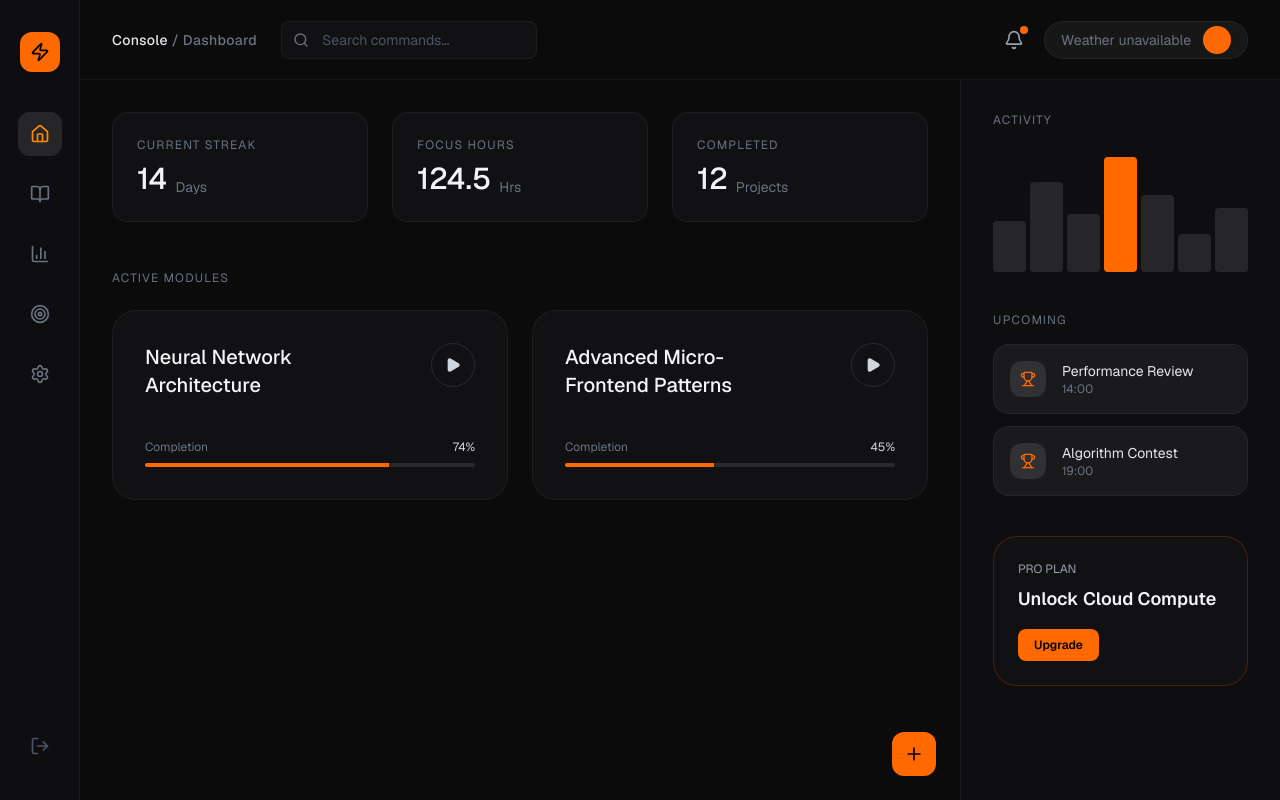
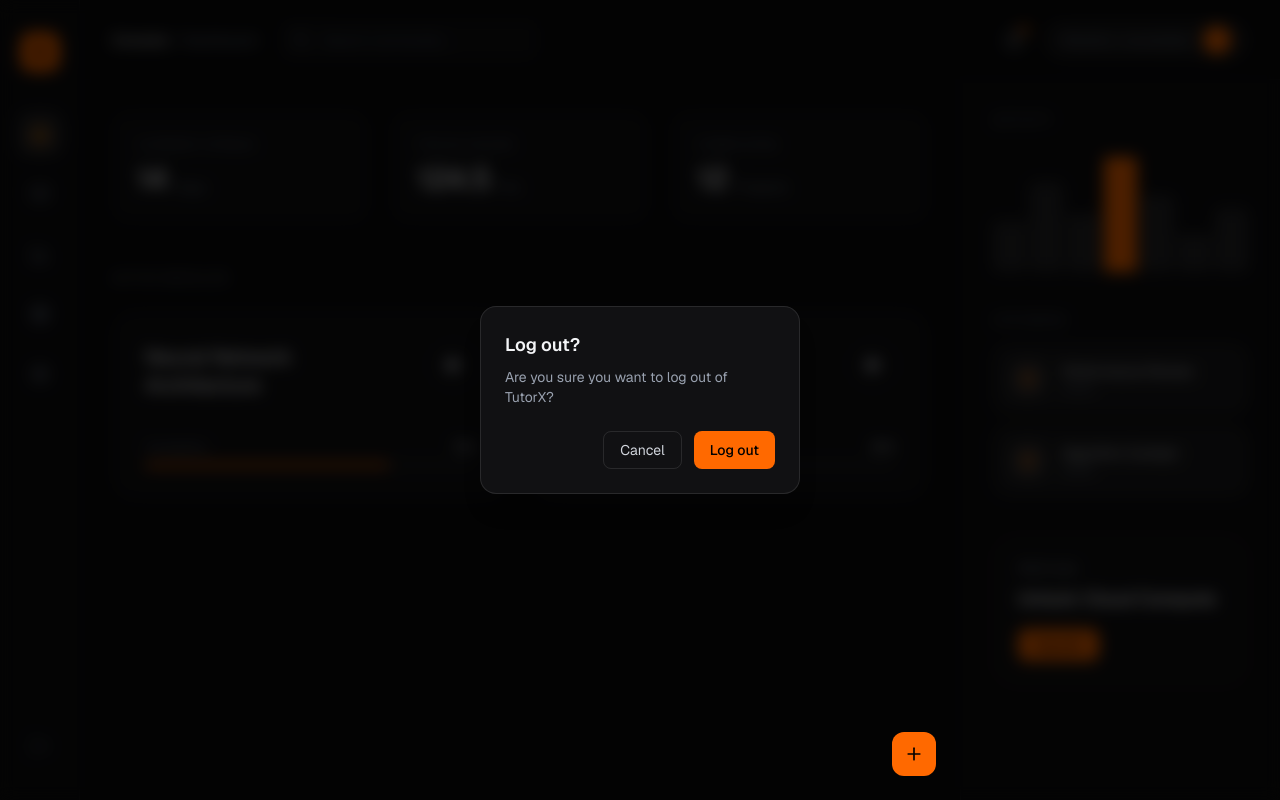
Before and after one commit to Madhav-sp/ai_learning_platform, a Next.js app: page /dashboard in a window 1280 px wide. Both pictures are taken after a click on the button 39 px from the left and 746 px from the top of the page. Built offline with nearby package versions, Linux system fonts and the light colour scheme; no server answers.

Commit message:
added a logout feature

```diff
--- a/app/dashboard/page.jsx
+++ b/app/dashboard/page.jsx
@@ -1,6 +1,6 @@
 "use client";
 
-import React from "react";
+import React, { useState } from "react";
 import {
   Home,
   BookOpen,
@@ -14,7 +14,7 @@
   Play,
   Trophy,
 } from "lucide-react";
-import { UserButton } from "@clerk/nextjs";
+import { useClerk, UserButton } from "@clerk/nextjs";
 import WeatherWidget from "../components/WeatherWidget";
 import OrangePlusButton from "../components/button";
 import { useRouter } from "next/navigation";
@@ -40,7 +40,11 @@
 
 /* ================= SIDEBAR ================= */
 
+
 function Sidebar() {
+  const { signOut } = useClerk();
+  const [showLogoutModal, setShowLogoutModal] = useState(false);
+
   const navItems = [
     { icon: Home, label: "Home", active: true },
     { icon: BookOpen, label: "Library" },
@@ -50,12 +54,16 @@
   ];
 
   return (
+    <>
       <aside className="w-20 bg-[#0e0e10] border-r border-white/5 flex flex-col items-center py-8 justify-between">
+        {/* TOP */}
         <div className="flex flex-col items-center gap-10">
+          {/* LOGO */}
           <div className="w-10 h-10 bg-orange-500 rounded-xl flex items-center justify-center shadow-md">
             <Zap className="w-5 h-5 text-black" />
           </div>
 
+          {/* NAV */}
           <nav className="flex flex-col gap-4">
             {navItems.map((item, i) => (
               <button
@@ -65,6 +73,7 @@
                     ? "bg-white/10 text-orange-400"
                     : "text-gray-500 hover:text-gray-200 hover:bg-white/5"
                 }`}
+                title={item.label}
               >
                 <item.icon className="w-5 h-5" />
               </button>
@@ -72,12 +81,57 @@
           </nav>
         </div>
 
-      <button className="p-3 text-gray-600 hover:text-red-400 transition-colors">
+        {/* LOGOUT */}
+        <button
+          onClick={() => setShowLogoutModal(true)}
+          className="p-3 text-gray-600 hover:text-red-400 transition-colors"
+          title="Logout"
+        >
           <LogOut className="w-5 h-5" />
         </button>
       </aside>
+
+      {/* ================= LOGOUT MODAL ================= */}
+      {showLogoutModal && (
+        <div className="fixed inset-0 z-50 flex items-center justify-center">
+          {/* BACKDROP */}
+          <div
+            className="absolute inset-0 bg-black/70 backdrop-blur-sm"
+            onClick={() => setShowLogoutModal(false)}
+          />
+
+          {/* MODAL */}
+          <div className="relative bg-[#111113] border border-white/10 rounded-2xl p-6 w-[320px] shadow-xl">
+            <h3 className="text-lg font-semibold text-gray-100 mb-2">
+              Log out?
+            </h3>
+
+            <p className="text-sm text-gray-400 mb-6">
+              Are you sure you want to log out of TutorX?
+            </p>
+
+            <div className="flex justify-end gap-3">
+              <button
+                onClick={() => setShowLogoutModal(false)}
+                className="px-4 py-2 rounded-lg text-sm text-gray-300 border border-white/10 hover:bg-white/5"
+              >
+                Cancel
+              </button>
+
+              <button
+                onClick={() => signOut({ redirectUrl: "/" })}
+                className="px-4 py-2 rounded-lg text-sm font-medium bg-orange-500 text-black hover:opacity-90"
+              >
+                Log out
+              </button>
+            </div>
+          </div>
+        </div>
+      )}
+    </>
   );
 }
+
 
 /* ================= TOP BAR ================= */
 
```
Lines whose indentation alone changed are shown as unchanged.
